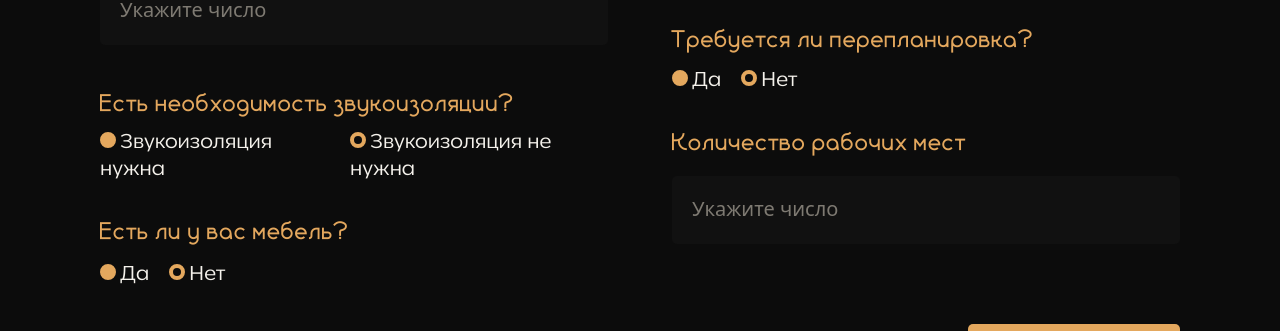
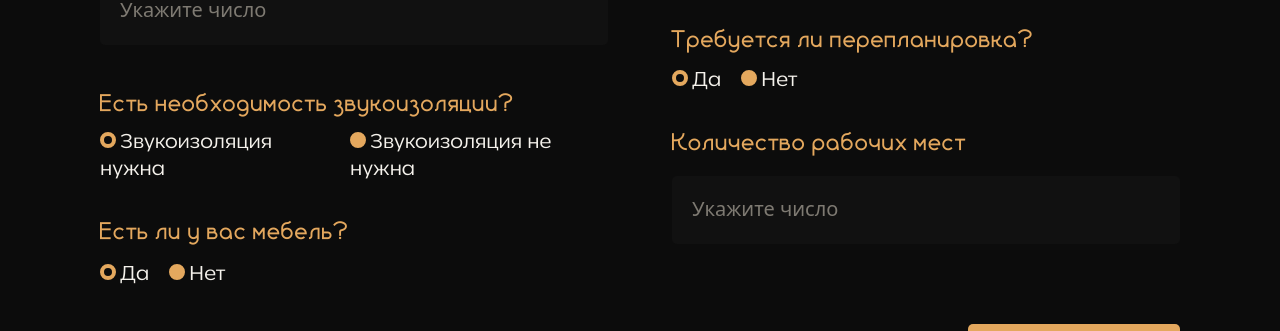
Before and after one commit to Shadovitsme/kwolCommercialPensil, a Vue app: page /brief_com/mainData in a window 1280 px wide. Shown: the part 403-734 px from the top of the page. Built offline with nearby package versions, Linux system fonts and the light colour scheme.

Commit message:
запоминание полей переведено на в-модел

```diff
--- a/src/mainDataPage.vue
+++ b/src/mainDataPage.vue
@@ -2,30 +2,28 @@
 import YellowButton from './components/yellowButton.vue'
 import $ from 'jquery'
 import router from './router'
+import { onBeforeMount, onMounted } from 'vue'
 </script>
 
 <script>
-function chooseWhatChecked(itemOne, itemTwo, localstorageData) {
-  if (localstorageData) {
-    document.getElementById(itemOne).checked = true
-  } else {
-    document.getElementById(itemTwo).checked = true
+function setDataInFields(field) {
+  let value = localStorage.getItem(field)
+  if (value != 0 && value != '0' && value != undefined) {
+    return value
   }
+  return ''
 }
 
-function setDataInFields(field, data) {
-  document.getElementById(field).value = localStorage.getItem(data)
-}
-
-$(document).ready(function () {
-  setDataInFields('activitySphere', 'actvitySphere')
-  setDataInFields('area', 'area')
-  chooseWhatChecked('soundlessYes', 'soundlessNo', localStorage.getItem('soundless') == 'true')
-  chooseWhatChecked('furnitureYes', 'furnitureNo', localStorage.getItem('furniture') == 'true')
-  setDataInFields('zones', 'zones')
-  chooseWhatChecked('replanYes', 'replanNo', localStorage.getItem('replane') == 'true')
-  setDataInFields('workPlaces', 'workPlaces')
-})
+let sphere = setDataInFields('actvitySphere')
+let area = setDataInFields('area')
+let zones = setDataInFields('zones')
+let workPlaces = setDataInFields('workPlaces')
+let soundless =
+  localStorage.getItem('soundless') == 'true' || localStorage.getItem('soundless') == undefined
+let furniture =
+  localStorage.getItem('furniture') == 'true' || localStorage.getItem('furniture') == undefined
+let replane =
+  localStorage.getItem('replane') == 'true' || localStorage.getItem('replane') == undefined
 
 function sendMainUserData(e) {
   e.preventDefault() // предотвращаем стандартное поведение формы
@@ -82,6 +80,7 @@ function sendMainUserData(e) {
         <div class="md:mr-16 md:w-[828px]">
           <p class="p4 Text mb-2">Сфера деятельности (магазин, офис, кафе, салон красоты и т.д)</p>
           <input
+            v-model="sphere"
             maxlength="50"
             id="activitySphere"
             class="input mb-4 md:mb-10"
@@ -90,6 +89,7 @@ function sendMainUserData(e) {
           />
           <p class="p4 Text mb-2">Площадь помещения в м²</p>
           <input
+            v-model="area"
             id="area"
             maxlength="50"
             class="input mb-5 md:mb-10"
@@ -101,18 +101,20 @@ function sendMainUserData(e) {
           <div class="md:flex mt-5 md:mt-1 mb-5 md:mb-8">
             <div class="mr-5 ms:mb-1">
               <input
+                v-model="soundless"
+                :checked="soundless"
                 maxlength="50"
                 class="radio"
                 id="soundlessYes"
                 type="radio"
                 name="soundless"
                 value="1"
-                checked="true"
               />
               <label for="soundlessYes" class="p3 Text">Звукоизоляция нужна</label>
             </div>
             <div>
               <input
+                v-model="soundless"
                 maxlength="50"
                 class="radio"
                 id="soundlessNo"
@@ -129,17 +131,19 @@ function sendMainUserData(e) {
             <div class="mr-5">
               <input
                 maxlength="50"
+                v-model="furniture"
                 id="furnitureYes"
                 class="radio"
                 type="radio"
                 name="furniture"
                 value="1"
-                checked="true"
+                :checked="furniture"
               />
               <label for="furnitureYes" class="p3 Text">Да</label>
             </div>
             <div>
               <input
+                v-model="furniture"
                 maxlength="50"
                 id="furnitureNo"
                 class="radio"
@@ -156,6 +160,7 @@ function sendMainUserData(e) {
             Особенности зонирования (например, отдельные кабинеты, открытая планировка, зоны отдыха)
           </p>
           <textarea
+            v-model="zones"
             id="zones"
             maxlength="800"
             type="text"
@@ -166,18 +171,20 @@ function sendMainUserData(e) {
           <div class="flex mt-4 md:mt-1.5 mb-4 md:mb-8">
             <div class="mr-5">
               <input
+                v-model="replane"
                 maxlength="50"
                 id="replanYes"
                 class="radio"
                 type="radio"
                 name="replane"
                 value="1"
-                checked="true"
+                :checked="replane"
               />
               <label for="replanYes" class="p3 Text">Да</label>
             </div>
             <div>
               <input
+                v-model="replane"
                 maxlength="50"
                 id="replanNo"
                 class="radio"
@@ -190,6 +197,7 @@ function sendMainUserData(e) {
           </div>
           <p class="H6 Accent mb-[14px]">Количество рабочих мест</p>
           <input
+            v-model="workPlaces"
             id="workPlaces"
             maxlength="50"
             class="input mb-4 md:mb-10"
```
